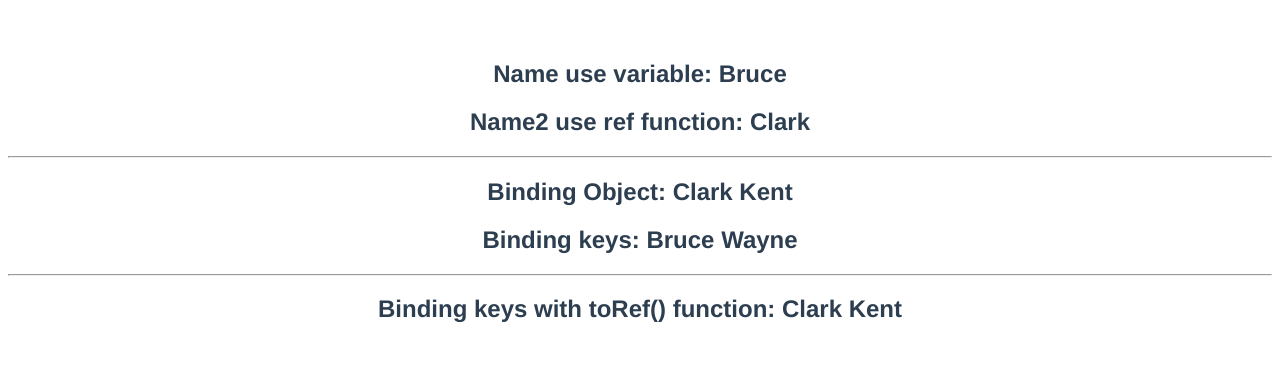
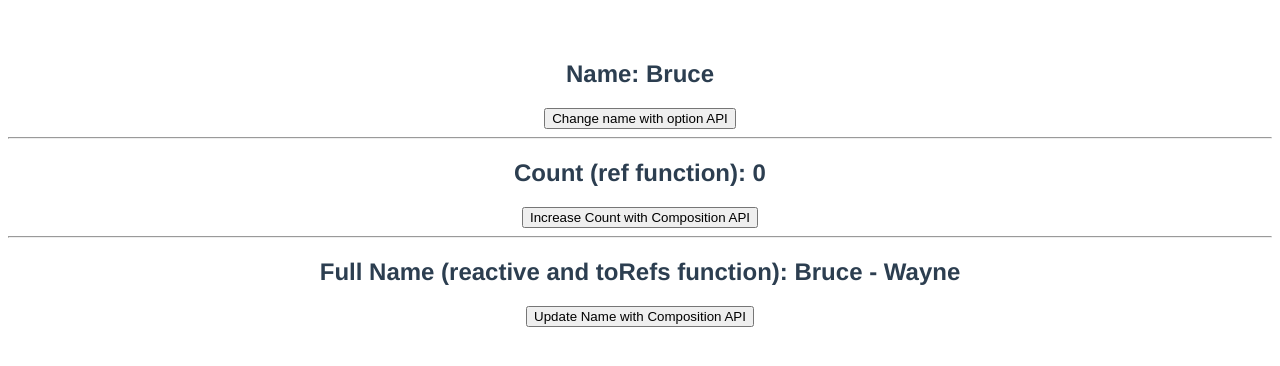
Before and after one commit to dattruong88vn/education-vue3js, a Vue app in the folder vue-composition/: page / in a window 1280 px wide. Shown: the top 366 px of the page. Built offline with nearby package versions, Linux system fonts and the light colour scheme.

Commit message:
Composition Api: methods

```diff
--- a/vue-composition/src/App.vue
+++ b/vue-composition/src/App.vue
@@ -1,22 +1,14 @@
 <template>
-  <DemoOne />
-  <hr />
-  <DemoTwo />
-  <hr />
-  <DemoThree />
+  <Methods />
 </template>
 
 <script>
-import DemoOne from "./components/DemoOne.vue";
-import DemoTwo from "./components/DemoTwo.vue";
-import DemoThree from "./components/DemoThree.vue";
+import Methods from "./components/Methods.vue";
 
 export default {
   name: "App",
   components: {
-    DemoOne,
-    DemoTwo,
-    DemoThree,
+    Methods,
   },
 };
 </script>
--- /dev/null
+++ b/vue-composition/src/components/Methods.vue
@@ -0,0 +1,61 @@
+<template>
+  <div>
+    <h2>Name: {{ name }}</h2>
+    <button @click="changeNameOption">Change name with option API</button>
+  </div>
+  <hr />
+  <div>
+    <h2>Count (ref function): {{ count }}</h2>
+    <button @click="increaseCount">Increase Count with Composition API</button>
+  </div>
+  <hr />
+  <div>
+    <h2>
+      Full Name (reactive and toRefs function): {{ firstName }} - {{ lastName }}
+    </h2>
+    <button @click="updateName">Update Name with Composition API</button>
+  </div>
+</template>
+
+<script>
+import { ref, reactive, toRefs } from "vue";
+
+export default {
+  name: "MethodComposition",
+  setup() {
+    const count = ref(0);
+    const state = reactive({
+      firstName: "Bruce",
+      lastName: "Wayne",
+    });
+
+    const increaseCount = () => {
+      count.value++;
+    };
+
+    const updateName = () => {
+      state.firstName = "Clark";
+      state.lastName = "Kent";
+    };
+
+    return {
+      count,
+      increaseCount,
+      ...toRefs(state),
+      updateName,
+    };
+  },
+  data() {
+    return {
+      name: "Bruce",
+    };
+  },
+  methods: {
+    changeNameOption() {
+      this.name = "Batman";
+    },
+  },
+};
+</script>
+
+<style scoped></style>
```
Also changed, not shown: 1 other file (tests, documents, lock files or other folders).
